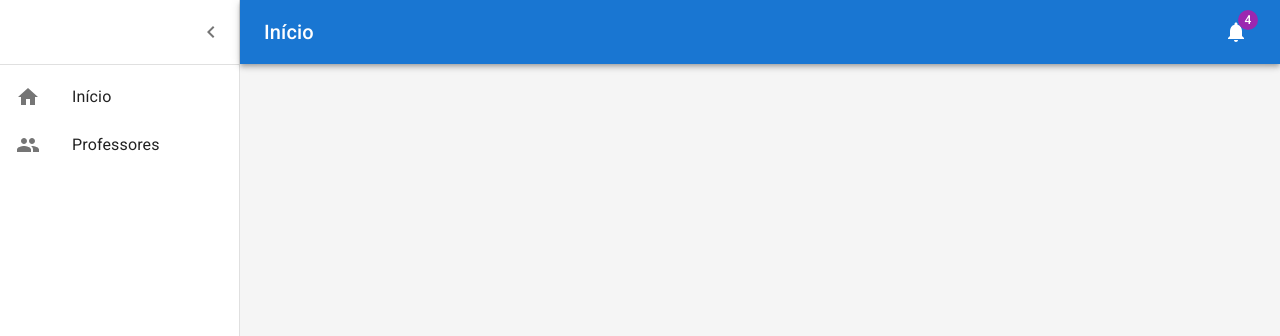
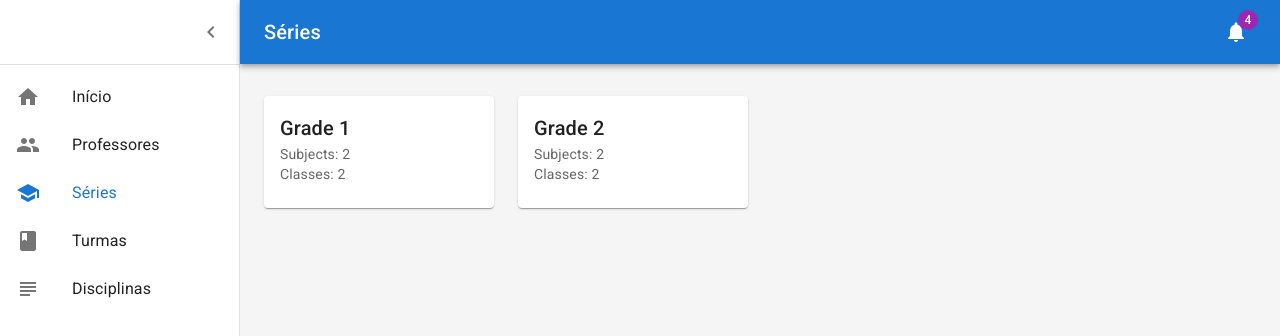
Before and after one commit to bruno-avr/tcc-front, a React (Create React App) app: page /grades in a window 1280 px wide. Shown: the top 336 px of the page. Built offline with nearby package versions, Linux system fonts and the light colour scheme; the HTML template or start-up script is replaced by a standard one.

Commit message:
starting subjects

```diff
--- a/package.json
+++ b/package.json
@@ -11,6 +11,7 @@
     "@testing-library/jest-dom": "^5.17.0",
     "@testing-library/react": "^13.4.0",
     "@testing-library/user-event": "^13.5.0",
+    "axios": "^1.6.8",
     "react": "^18.2.0",
     "react-dom": "^18.2.0",
     "react-router-dom": "^6.22.3",
--- a/src/App.js
+++ b/src/App.js
@@ -7,6 +7,9 @@ import "@fontsource/roboto/700.css";
 import Home from "./pages/Home";
 import Teachers from "./pages/Teachers";
 import Layout from "./components/Layout";
+import Grades from "./pages/Grades";
+import Classes from "./pages/Classes";
+import Subjects from "./pages/Subjects";
 
 function App() {
   return (
@@ -15,6 +18,9 @@ function App() {
         <Routes>
           <Route exact path="/" element={<Home />} />
           <Route exact path="/teachers" element={<Teachers />} />
+          <Route exact path="/grades" element={<Grades />} />
+          <Route exact path="/classes" element={<Classes />} />
+          <Route exact path="/subjects" element={<Subjects />} />
         </Routes>
       </Layout>
     </Router>
--- a/src/components/Layout.js
+++ b/src/components/Layout.js
@@ -20,8 +20,11 @@ import React, { useState } from "react";
 import MenuIcon from "@mui/icons-material/Menu";
 import NotificationsIcon from "@mui/icons-material/Notifications";
 import ChevronLeftIcon from "@mui/icons-material/ChevronLeft";
-import GroupIcon from "@mui/icons-material/Group";
+import PeopleIcon from "@mui/icons-material/People";
 import HomeIcon from "@mui/icons-material/Home";
+import SchoolIcon from "@mui/icons-material/School";
+import ClassIcon from "@mui/icons-material/Class";
+import SubjectIcon from "@mui/icons-material/Subject";
 import { useLocation, useNavigate } from "react-router-dom";
 
 const drawerWidth = 240;
@@ -76,7 +79,22 @@ const routesData = [
   {
     title: "Professores",
     route: "/teachers",
-    Icon: GroupIcon,
+    Icon: PeopleIcon,
+  },
+  {
+    title: "Séries",
+    route: "/grades",
+    Icon: SchoolIcon,
+  },
+  {
+    title: "Turmas",
+    route: "/classes",
+    Icon: ClassIcon,
+  },
+  {
+    title: "Disciplinas",
+    route: "/subjects",
+    Icon: SubjectIcon,
   },
 ];
 
--- /dev/null
+++ b/src/pages/Classes.js
@@ -0,0 +1,5 @@
+import React from "react";
+
+export default function Classes() {
+  return <></>;
+}
--- /dev/null
+++ b/src/pages/Grades.js
@@ -0,0 +1,62 @@
+import React from "react";
+
+import { Grid, Card, CardContent, Typography } from "@mui/material";
+
+const GradeCardGrid = ({ grades }) => {
+  return (
+    <Grid container spacing={3}>
+      {grades.map((grade) => (
+        <Grid item xs={12} sm={6} md={4} lg={3} key={grade.id}>
+          <Card>
+            <CardContent>
+              <Typography variant="h6" component="div">
+                {grade.name}
+              </Typography>
+              <Typography variant="body2" color="text.secondary">
+                Subjects: {grade.subjects.length}
+              </Typography>
+              <Typography variant="body2" color="text.secondary">
+                Classes: {grade.classes.length}
+              </Typography>
+            </CardContent>
+          </Card>
+        </Grid>
+      ))}
+    </Grid>
+  );
+};
+
+const grades = [
+  {
+    id: "1",
+    name: "Grade 1",
+    subjects: [
+      { id: "1", name: "Math" },
+      { id: "2", name: "Science" },
+    ],
+    classes: [
+      { id: "1", name: "Class A" },
+      { id: "2", name: "Class B" },
+    ],
+  },
+  {
+    id: "2",
+    name: "Grade 2",
+    subjects: [
+      { id: "3", name: "History" },
+      { id: "4", name: "Geography" },
+    ],
+    classes: [
+      { id: "3", name: "Class C" },
+      { id: "4", name: "Class D" },
+    ],
+  },
+];
+
+export default function Grades() {
+  return (
+    <div>
+      <GradeCardGrid grades={grades} />
+    </div>
+  );
+}
--- /dev/null
+++ b/src/pages/Subjects.js
@@ -0,0 +1,43 @@
+import React, { useEffect, useState } from "react";
+import SubjectAPI from "../services/API/SubjectAPI";
+import requester from "../services/Requester/Requester";
+
+import { Grid, Card, CardContent, Typography } from "@mui/material";
+
+export default function Subjects() {
+  const [subjects, setSubjects] = useState([]);
+
+  async function getSubjects() {
+    try {
+      const subjectApi = new SubjectAPI(requester);
+      const response = await subjectApi.getSubjects();
+      setSubjects(response);
+      return response;
+    } catch (error) {
+      console.log("error");
+      console.log(error);
+    }
+  }
+
+  useEffect(() => {
+    getSubjects();
+  });
+
+  return (
+    <div>
+      <Grid container spacing={3}>
+        {subjects.map((subject) => (
+          <Grid item xs={12} sm={6} md={4} lg={3} key={subject.id}>
+            <Card>
+              <CardContent>
+                <Typography variant="h6" component="div">
+                  {subject.name}
+                </Typography>
+              </CardContent>
+            </Card>
+          </Grid>
+        ))}
+      </Grid>
+    </div>
+  );
+}
--- a/src/pages/Teachers.js
+++ b/src/pages/Teachers.js
@@ -1,4 +1,4 @@
-import React, { useState } from "react";
+import React, { useEffect, useState } from "react";
 import {
   Grid,
   Table,
@@ -18,11 +18,30 @@ import {
 } from "@mui/material";
 import EditIcon from "@mui/icons-material/Edit";
 import DeleteIcon from "@mui/icons-material/Delete";
+import TeacherAPI from "../services/API/TeacherAPI";
+import Requester from "../services/Requester/Requester";
 
-const TeacherTable = ({ teachers }) => {
+export default function Teachers() {
   const [deleteTeacher, setDeleteTeacher] = useState(null);
   const [editTeacher, setEditTeacher] = useState(null);
   const [editName, setEditName] = useState("");
+  const [teachers, setTeachers] = useState([]);
+
+  async function getTeachers() {
+    try {
+      const teacherApi = new TeacherAPI(Requester);
+      const response = await teacherApi.getTeachers();
+      setTeachers(response);
+      return response;
+    } catch (error) {
+      console.log("error");
+      console.log(error);
+    }
+  }
+
+  useEffect(() => {
+    getTeachers();
+  });
 
   const handleDelete = (teacher) => {
     setDeleteTeacher(teacher);
@@ -58,7 +77,8 @@ const TeacherTable = ({ teachers }) => {
   };
 
   return (
-    <>
+    <Grid container spacing={2}>
+      <Grid item xs={12}>
         <TableContainer component={Paper}>
           <Table aria-label="teacher table">
             <TableHead>
@@ -74,9 +94,9 @@ const TeacherTable = ({ teachers }) => {
                 <TableRow key={teacher.name}>
                   <TableCell>{teacher.name}</TableCell>
                   <TableCell>
-                  This impressive paella is a perfect party dish and a fun meal
-                  to cook together with your guests. Add 1 cup of frozen peas
-                  along with the mussels, if you like.
+                    This impressive paella is a perfect party dish and a fun
+                    meal to cook together with your guests. Add 1 cup of frozen
+                    peas along with the mussels, if you like.
                   </TableCell>
                   <TableCell>
                     <IconButton onClick={() => handleEdit(teacher)}>
@@ -96,7 +116,8 @@ const TeacherTable = ({ teachers }) => {
         <Dialog open={Boolean(deleteTeacher)} onClose={handleClose}>
           <DialogTitle>Confirm Delete</DialogTitle>
           <DialogContent>
-          Are you sure you want to delete {deleteTeacher && deleteTeacher.name}?
+            Are you sure you want to delete{" "}
+            {deleteTeacher && deleteTeacher.name}?
           </DialogContent>
           <DialogActions>
             <Button onClick={handleClose}>Cancel</Button>
@@ -132,21 +153,6 @@ const TeacherTable = ({ teachers }) => {
             </Button>
           </DialogActions>
         </Dialog>
-    </>
-  );
-};
-
-export default function Teachers() {
-  const teachers = [
-    { name: "Teacher 1" },
-    { name: "Teacher 2" },
-    { name: "Teacher 3" },
-  ];
-
-  return (
-    <Grid container spacing={2}>
-      <Grid item xs={12}>
-        <TeacherTable teachers={teachers} />
       </Grid>
     </Grid>
   );
--- /dev/null
+++ b/src/services/API/SubjectAPI.js
@@ -0,0 +1,13 @@
+export default class SubjectAPI {
+  requester;
+
+  constructor(requester) {
+    this.requester = requester;
+  }
+
+  async getSubjects() {
+    const response = await this.requester.get("/subject");
+    if (response.status === 200) return response.data;
+    throw new Error(response.data.errors);
+  }
+}
--- /dev/null
+++ b/src/services/API/TeacherAPI.js
@@ -0,0 +1,13 @@
+export default class TeacherAPI {
+  requester;
+
+  constructor(requester) {
+    this.requester = requester;
+  }
+
+  async getTeachers() {
+    const response = await this.requester.get("/teacher");
+    if (response.status === 200) return response.data;
+    throw new Error(response.data.errors);
+  }
+}
--- /dev/null
+++ b/src/services/Requester/Requester.js
@@ -0,0 +1,39 @@
+import axios from "axios";
+
+class Requester {
+  requester;
+
+  constructor(token) {
+    this.requester = axios.create({
+      baseURL: "http://localhost:3333/",
+      headers: {
+        Authorization: token || "",
+      },
+      validateStatus: () => true,
+    });
+  }
+
+  post(url, data) {
+    return this.awaitResponse(this.requester.post(url, data));
+  }
+
+  put(url, data) {
+    return this.awaitResponse(this.requester.put(url, data));
+  }
+
+  get(url, params = {}) {
+    return this.awaitResponse(this.requester.get(url, { params }));
+  }
+
+  delete(url) {
+    return this.awaitResponse(this.requester.delete(url));
+  }
+
+  async awaitResponse(request) {
+    return await request;
+  }
+}
+
+const requester = new Requester();
+
+export default requester;
```
Also changed, not shown: 1 other file (tests, documents, lock files or other folders). Lines whose indentation alone changed are shown as unchanged.
